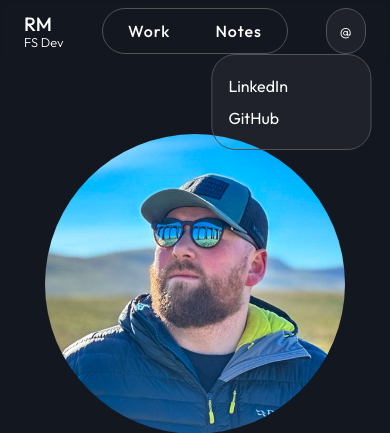
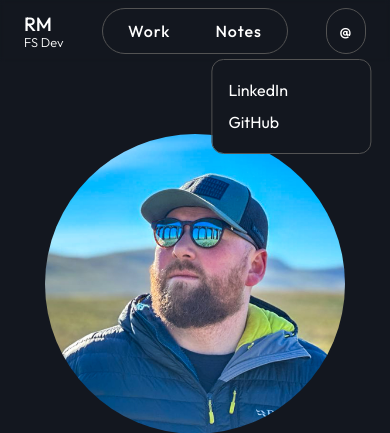
Before and after one commit to roomacarthur/rm_v3, a Django app: page / in a window 390 px wide, after a click that opens the changed part. Shown: the top 433 px of the page. Run offline with Django 5.2, Linux system fonts and the light colour scheme; data that the repository does not hold is empty; parts of the project's set-up code (start-up, migrations or seed data) failed here and were passed over.

Commit message:
Updates: navbar, social dropdown styling on mobile devices

```diff
--- a/static/css/style.css
+++ b/static/css/style.css
@@ -174,7 +174,7 @@ a {
 } */
 .navSocialContainer {
   border: 1px solid #535353;
-  background-color: #f2f2f20d;
+  background-color: rgb(19, 23, 31);
   backdrop-filter: blur(10px);
   border-radius: 24px;
   padding: 5px;
@@ -196,9 +196,8 @@ a {
 
 .socialAt {
   text-decoration: none;
-  padding: 5px 20px;
-  font-weight: 300;
-  font-size: 1em;
+  padding: 5px 15px;
+  font-weight: 500;
   color: #fff;
   letter-spacing: 1px;
   cursor: pointer;
@@ -209,12 +208,12 @@ a {
 }
 
 .socialAtDropdown {
-  background-color: #f2f2f20d;
+  background-color: rgb(19, 23, 31);
   border: 1px solid #535353;
-  border-radius: 24px;
-  padding-top: 15px;
+  border-radius: 12px;
+  padding-top: 14px;
   padding-bottom: 15px;
-  transform: translate3d(6.4px, 45px, 0px) !important;
+  transform: translate3d(6.4px, 50px, 0px) !important;
 }
 
 .socialAtDropdown a {
@@ -273,8 +272,8 @@ footer a:hover {
 /* notes page styles --------------------------------- */
 
 .notesListItem {
-  border: 1px solid #535353;
-  background-color: #f2f2f20d;
+  border: 1px solid #1d2129;
+  background-color: #161922;
   border-radius: 10px;
   padding: 15px;
   margin: 20px 0;
--- a/templates/partials/navbar.html
+++ b/templates/partials/navbar.html
@@ -41,11 +41,11 @@
         class="d-flex d-sm-none justify-content-center navSocialContainer dropdown"
       >
         <div
-          class="dropdown-toggle socialAt"
+          class="dropdown-toggle socialAt d-flex align-items-center justify-content-center"
           data-bs-toggle="dropdown"
           aria-expanded="false"
         >
-          @
+          <span>@</span>
         </div>
         <ul class="dropdown-menu socialAtDropdown">
           <li><a class="dropdown-item" href="#">LinkedIn</a></li>
```
